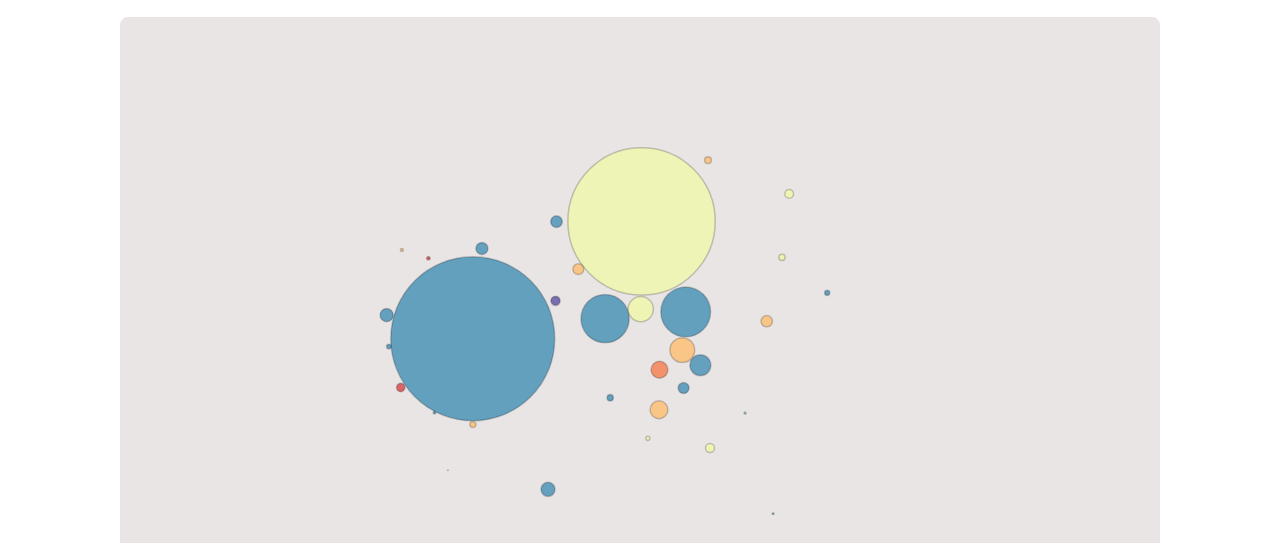
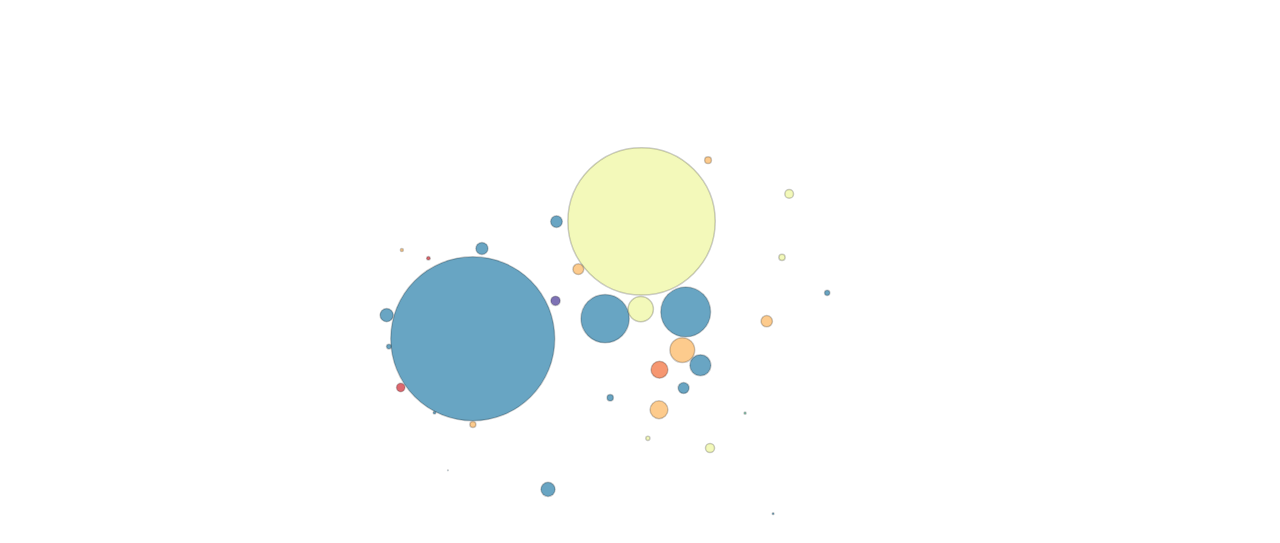
Before and after one commit to marbali8/InnoVis, a React app: page / in a window 1280 px wide. Shown: the part 186-729 px from the top of the page. Built offline with nearby package versions, Linux system fonts and the light colour scheme; animation ran at ten frames a second.

Commit message:
change background to white on megaballs

```diff
--- a/src/components/MegaballsView/MegaBallsView_v2.js
+++ b/src/components/MegaballsView/MegaBallsView_v2.js
@@ -15,7 +15,7 @@ const MegaBalls = ({
     const simulation = useRef(null);
 
     // move the bigger balls a bit to the side so they
-    // don't bump the other balls when simulation starts
+    // don't bump the other balls in a jerky way when simulation starts
     nodes = nodes.map((node) => {
 
         let copyNode;
--- a/src/containers/App/App.module.scss
+++ b/src/containers/App/App.module.scss
@@ -51,7 +51,7 @@
   .megaBallsView {
     padding:20px;
     border-radius: 8px;
-    background-color: rgb(233, 229, 229);
+    //background-color: rgb(233, 229, 229);
 
   }
 
```
